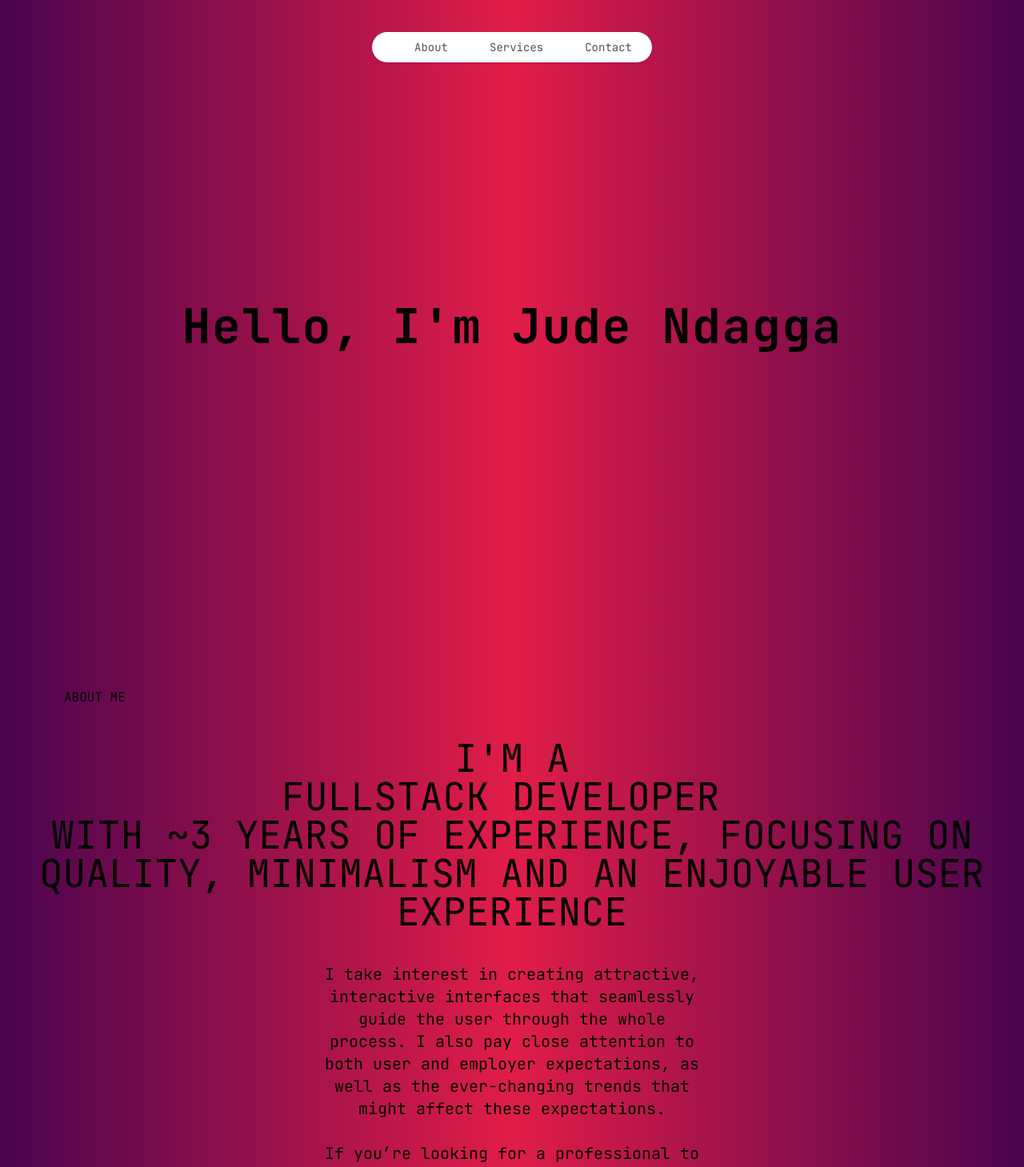
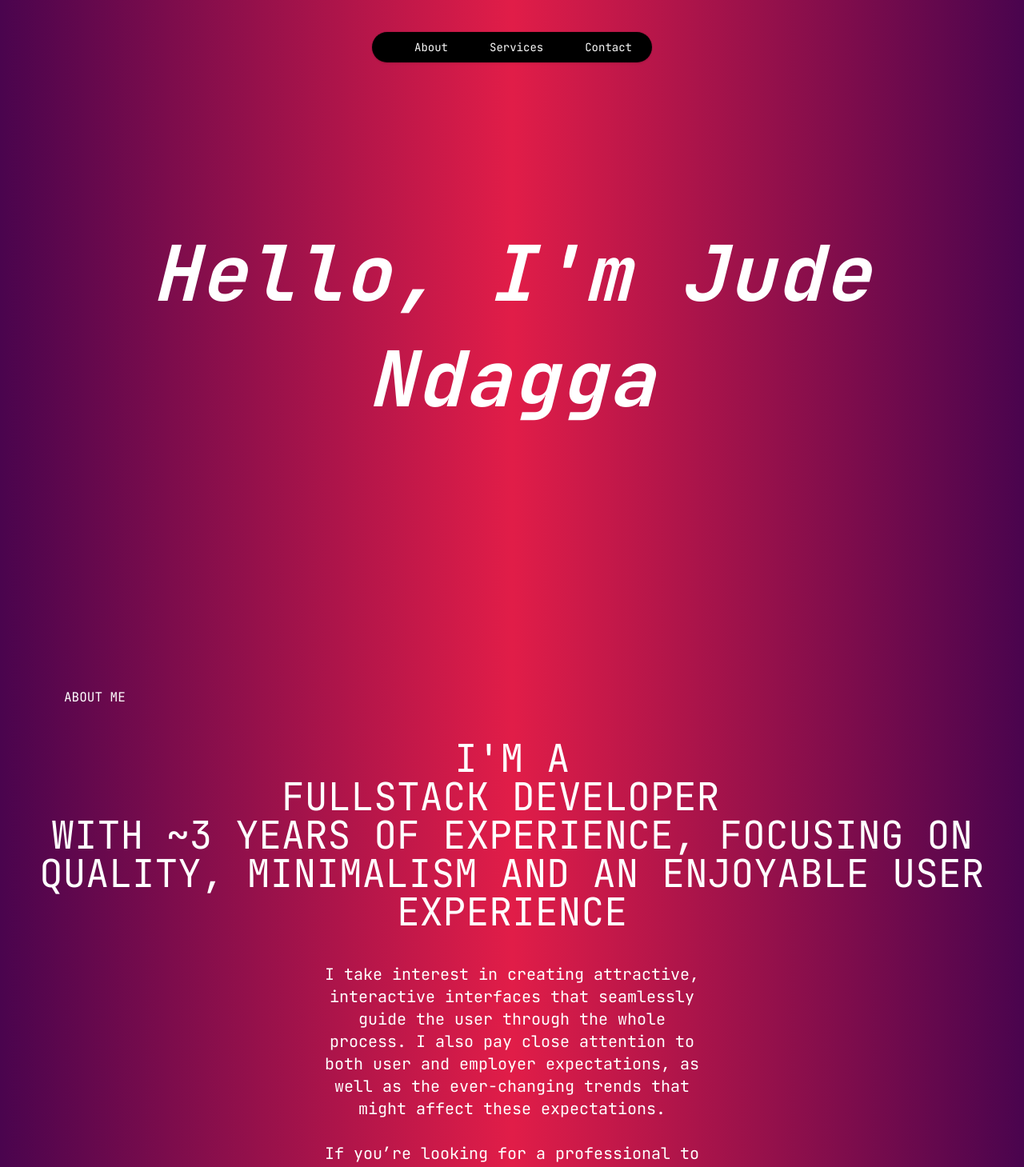
Before and after one commit to judeNdagga/portfolio, a Next.js app: page / in a window 1280 px wide. Shown: the top 1459 px of the page at 80% size. Built offline with nearby package versions, Linux system fonts and the light colour scheme.

Commit message:
almost done

```diff
--- a/src/app/components/About.tsx
+++ b/src/app/components/About.tsx
@@ -2,7 +2,7 @@ import { AnimatedText } from "./ui/AnimatedText";
 
 export function About() {
   return (
-    <div className="sm:h-screen content-center" id="about">
+    <div className="sm:h-screen content-center text-white" id="about">
       <h1 className="text-center sm:text-left sm:ml-20">ABOUT ME</h1>
       <p className="sm:p-10 uppercase text-3xl sm:text-5xl text-center">
         I'M A <AnimatedText text="FULLSTACK DEVELOPER"/> with ~3 years of experience, focusing on
--- a/src/app/components/Contact.tsx
+++ b/src/app/components/Contact.tsx
@@ -24,7 +24,7 @@ export function Contact() {
         },
       };
   return (
-    <div className="sm:h-screen" id="contact">
+    <div className="sm:h-screen text-white" id="contact">
       <h1 className="text-center text-3xl mb-10">WANT TO WORK TOGETHER?</h1>
       <h1 className="text-center sm:text-right sm:mr-20 text-9xl mb-10">
         SAY HI
--- a/src/app/components/Projects.tsx
+++ b/src/app/components/Projects.tsx
@@ -36,7 +36,7 @@ export function Projects() {
     })();
   }, []);
   return (
-    <div className="">
+    <div className="text-white">
       <AnimatedText2 text="Some Projects I've worked on"/>
      <Project1/>
      <Project4/>
--- a/src/app/components/Services.tsx
+++ b/src/app/components/Services.tsx
@@ -3,7 +3,7 @@ import { useRef } from "react";
 
 export function Services() {
   return (
-    <main className="mb-20">
+    <main className="mb-20 text-white">
       <HorizontalScrollCarousel />
       <Skills />
     </main>
--- a/src/app/components/Skills.tsx
+++ b/src/app/components/Skills.tsx
@@ -23,7 +23,7 @@ export function Skills() {
     },
   };
   return (
-    <div className="h-screen">
+    <div className="h-screen text-white">
       <h1 className="text-center sm:text-left sm:ml-20 sm:mb-20">TOOLS</h1>
       {/* 1st level */}
       <div className="flex gap-[15em] mx-[8em]">
--- a/src/app/components/ui/FloatingNav.tsx
+++ b/src/app/components/ui/FloatingNav.tsx
@@ -61,7 +61,7 @@ export const FloatingNav = ({
           duration: 0.2,
         }}
         className={cn(
-          "flex max-w-fit  fixed top-10 inset-x-0 mx-auto border border-transparent dark:border-white/[0.2] rounded-full dark:bg-black bg-white shadow-[0px_2px_3px_-1px_rgba(0,0,0,0.1),0px_1px_0px_0px_rgba(25,28,33,0.02),0px_0px_0px_1px_rgba(25,28,33,0.08)] z-[5000] pr-2 pl-8 py-2  items-center justify-center space-x-4",
+          "flex max-w-fit  fixed top-10 inset-x-0 mx-auto border border-transparent dark:border-white/[0.2] rounded-full bg-black shadow-[0px_2px_3px_-1px_rgba(0,0,0,0.1),0px_1px_0px_0px_rgba(25,28,33,0.02),0px_0px_0px_1px_rgba(25,28,33,0.08)] z-[5000] pr-2 pl-8 py-2  items-center justify-center space-x-4",
           className
         )}
       >
@@ -74,8 +74,8 @@ export const FloatingNav = ({
             offset={50}
             duration={500}
             className={
-              `relative dark:text-neutral-50 items-center flex space-x-1 px-4 text-neutral-600
-               dark:hover:text-neutral-300 hover:text-neutral-500
+              `relative text-neutral-50 items-center flex space-x-1 px-4
+               hover:text-neutral-300 hover:cursor-pointer
 
                `
             }
--- a/src/app/components/ui/text-generate-effect.tsx
+++ b/src/app/components/ui/text-generate-effect.tsx
@@ -37,7 +37,7 @@ export const TextGenerateEffect = ({
           return (
             <motion.span
               key={word + idx}
-              className="dark:text-white text-black opacity-0"
+              className="text-white opacity-0"
               style={{
                 filter: filter ? "blur(10px)" : "none",
               }}
@@ -53,7 +53,7 @@ export const TextGenerateEffect = ({
   return (
     <div className={cn("font-bold", className)}>
       <div className="mt-4 text-center">
-        <div className=" dark:text-white text-black text-6xl leading-snug tracking-wide">
+        <div className=" text-white w-full text-8xl italic leading-snug tracking-wide">
           {renderWords()}
         </div>
       </div>
```
